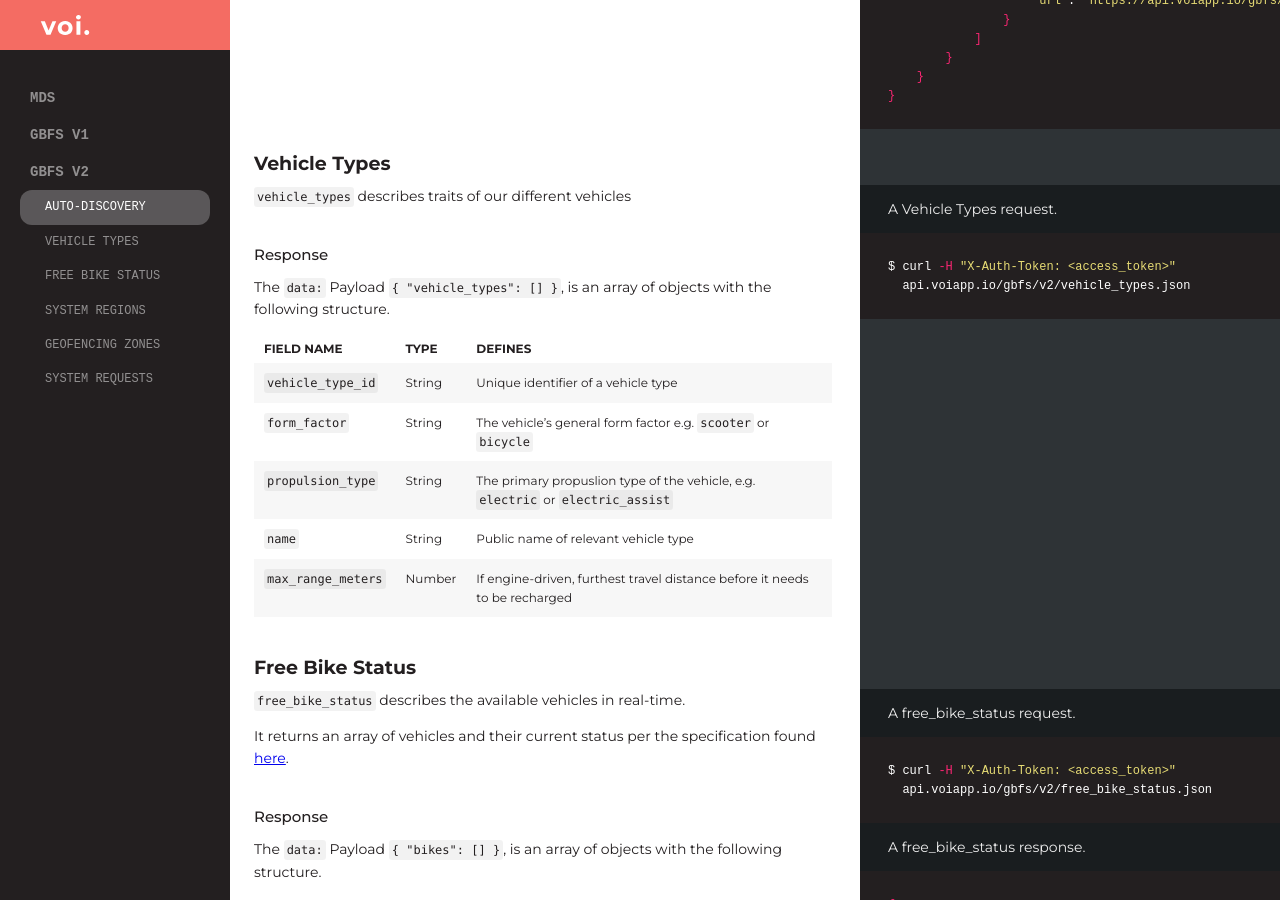
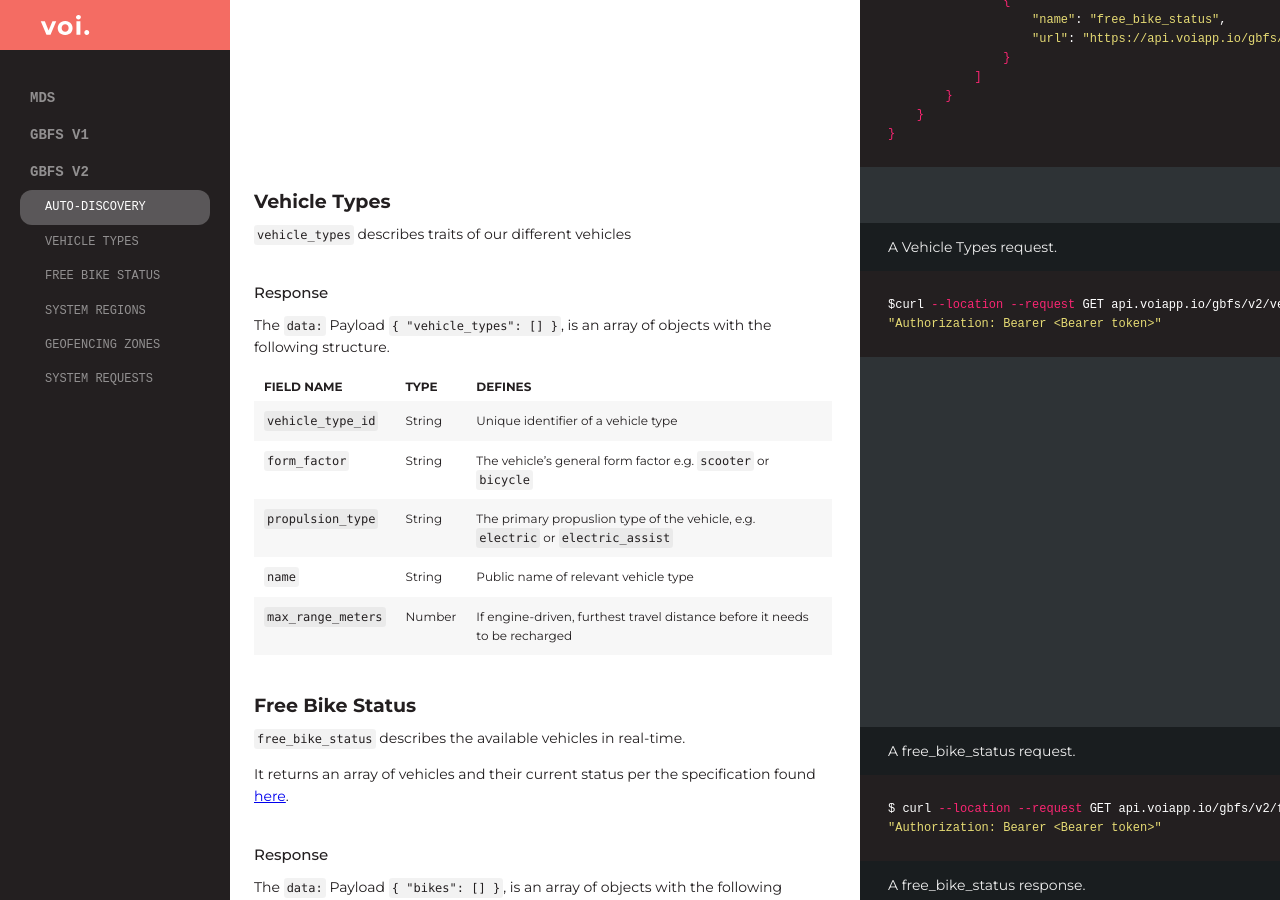
Before and after one commit to voi-api/voi-api.github.io, a Jekyll site: the page built from maas-light.md, in a window 1280 px wide and 900 px high, scrolled down 8359 px. Built offline with Jekyll 4.4.1, drawn with Linux system fonts in a browser that asks for light colours; some web fonts are replaced; some of the changed text lies outside the part shown.

Commit message:
fixing all auth details

````diff
--- a/maas-light.md
+++ b/maas-light.md
@@ -215,7 +215,8 @@ Authentication for GBFS is the same as for MDS and is described in the MDS secti
 > A free_bike_status request.
 
 ```shell
-$ curl --location --request GET mds.voiapp.io/v1/gbfs/1/free_bike_status "Authorization: Bearer <Bearer token>"
+$ curl --location --request GET mds.voiapp.io/v1/gbfs/1/free_bike_status
+"Authorization: Bearer <Bearer token>"
 
 ```
 
@@ -267,7 +268,8 @@ The `data:` Payload `{ "bikes": [] }`, is an array of objects with the following
 > A free_bike_status extended request.
 
 ```shell
-$ curl --location --request GET mds.voiapp.io/v1/gbfs/1/free_bike_status "Authorization: Bearer <Bearer token>"
+$ curl --location --request GET mds.voiapp.io/v1/gbfs/1/free_bike_status
+"Authorization: Bearer <Bearer token>"
   -H "X-Voigbfs-Ext: Battery"
 ```
 
@@ -317,8 +319,8 @@ To access this field, add the request header `X-Voigbfs-Ext` with the requested
 > A gbfs.json request.
 
 ```shell
-$ curl -H "X-Auth-Token: <access_token>"
-  mds.voiapp.io/v1/gbfs/gbfs.json
+$ curl --location --request GET mds.voiapp.io/v1/gbfs/gbfs.json
+"Authorization: Bearer <Bearer token>"
 ```
 
 > A gbfs.json response.
@@ -405,8 +407,8 @@ Authentication for GBFS is the same as for MDS and is described in the MDS secti
 > A gbfs.json request.
 
 ```shell
-$ curl -H "X-Auth-Token: <access_token>"
-  api.voiapp.io/gbfs/v2/gbfs.json
+$ curl --location --request GET api.voiapp.io/gbfs/v2/gbfs.json
+"Authorization: Bearer <Bearer token>"
 ```
 
 > A gbfs.json response.
@@ -477,8 +479,8 @@ The following fields are all attributes within the main data object for this fee
 > A Vehicle Types request.
 
 ```shell
-$ curl -H "X-Auth-Token: <access_token>"
-  api.voiapp.io/gbfs/v2/vehicle_types.json
+$curl --location --request GET api.voiapp.io/gbfs/v2/vehicle_types.json
+"Authorization: Bearer <Bearer token>"
 ```
 
 `vehicle_types` describes traits of our different vehicles
@@ -500,8 +502,8 @@ The `data:` Payload `{ "vehicle_types": [] }`, is an array of objects with the f
 > A free_bike_status request.
 
 ```shell
-$ curl -H "X-Auth-Token: <access_token>"
-  api.voiapp.io/gbfs/v2/free_bike_status.json
+$ curl --location --request GET api.voiapp.io/gbfs/v2/free_bike_status.json
+"Authorization: Bearer <Bearer token>"
 ```
 
 > A free_bike_status response.
@@ -569,8 +571,8 @@ The `data:` Payload `{ "bikes": [] }`, is an array of objects with the following
 > A System Regions request.
 
 ```shell
-$ curl -H "X-Auth-Token: <access_token>"
-  api.voiapp.io/gbfs/v2/system_regions.json
+$ curl --location --request GET api.voiapp.io/gbfs/v2/system_regions.json
+"Authorization: Bearer <Bearer token>"
 ```
 
 `system_regions.json` gives information about what region(s)/zone(s) that you have access to
@@ -589,8 +591,8 @@ The `data:` Payload `{ "Regions": [] }`, is an array of objects with the followi
 > A geofencing_zones.json request.
 
 ```shell
-$ curl -H "X-Auth-Token: <access_token>"
-  api.voiapp.io/gbfs/v2/geofencing_zones.json
+$ curl --location --request GET api.voiapp.io/gbfs/v2/geofencing_zones.json
+"Authorization: Bearer <Bearer token>"
 ```
 
 ```shell
@@ -705,8 +707,8 @@ Each operational zone operates with either mandatory parking spots or a free-flo
 > A System Pricing Plans request.
 
 ```shell
-$ curl -H "X-Auth-Token: <access_token>"
-  api.voiapp.io/gbfs/v2/system_pricing_plans.json
+$ curl --location --request GET api.voiapp.io/gbfs/v2/system_pricing_plans.json
+"Authorization: Bearer <Bearer token>"
 ```
 
 `system_pricing_plans` describes the current available pricing plans.
@@ -730,8 +732,8 @@ The `data:` Payload `{ "Plans": [] }`, is an array of objects with the following
 > A System Information request.
 
 ```shell
-$ curl -H "X-Auth-Token: <access_token>"
-  api.voiapp.io/gbfs/v2/system_information.json
+$ curl --location --request GET api.voiapp.io/gbfs/v2/system_information.json
+"Authorization: Bearer <Bearer token>"
 ```
 
 `system_information`, details regarding the relevant system
````
